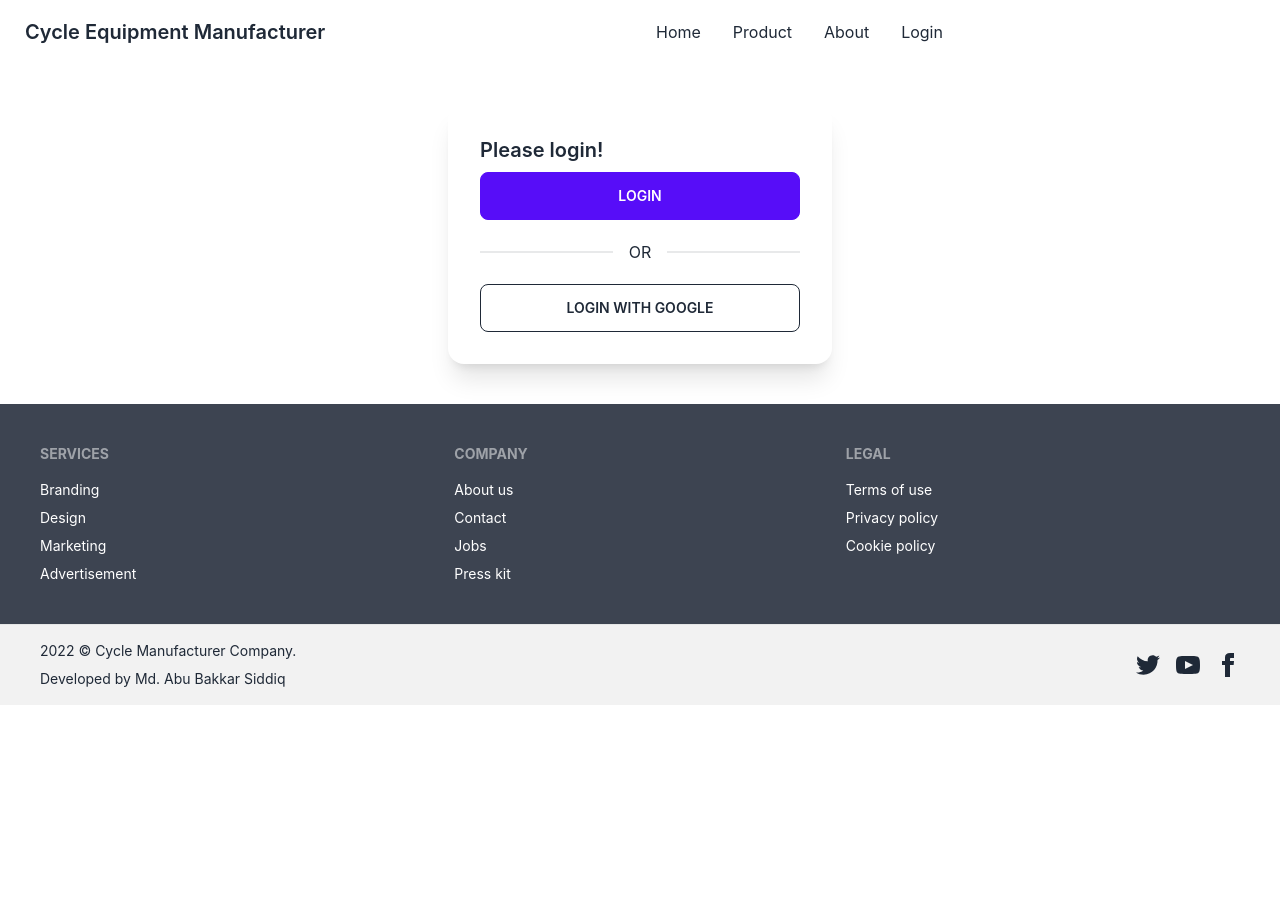
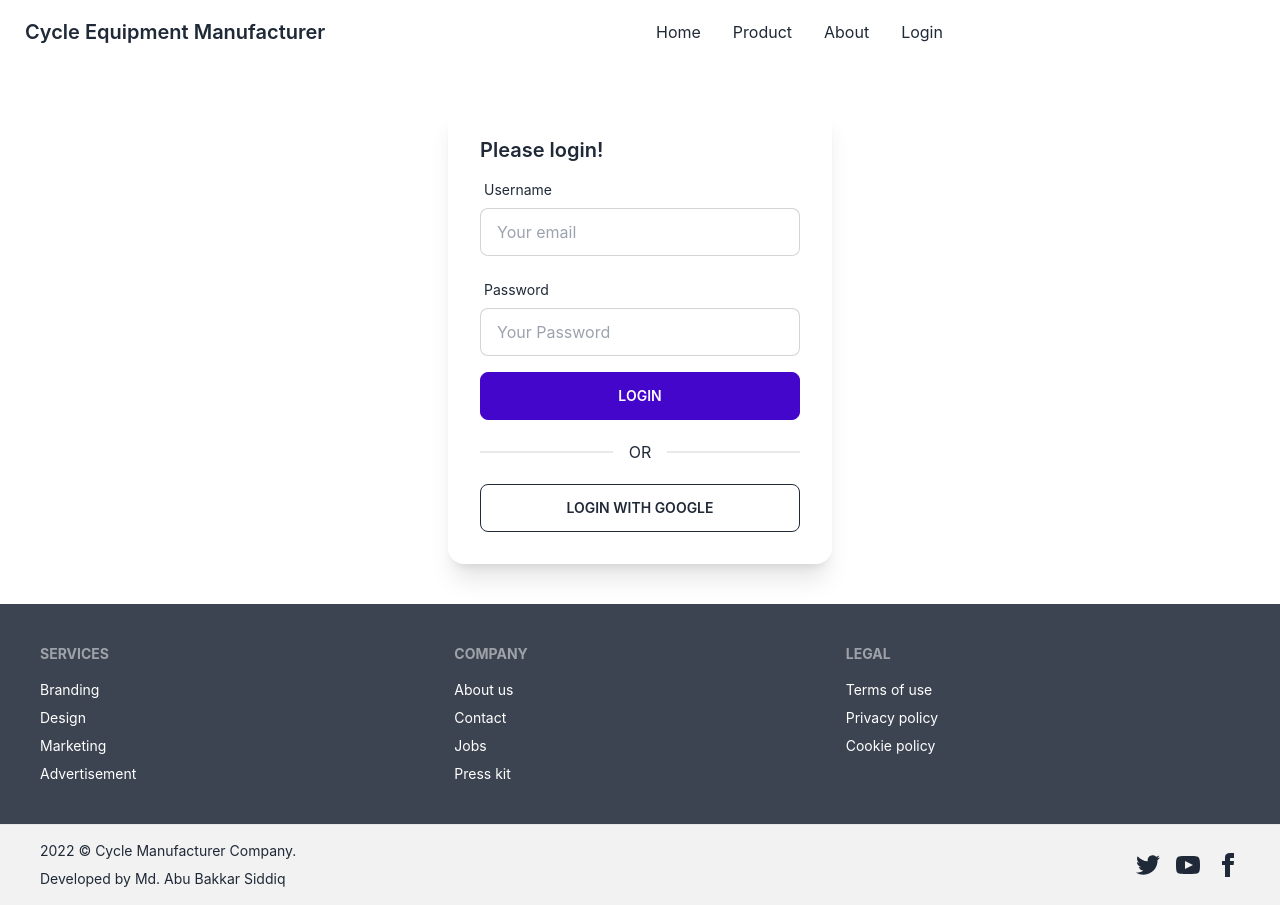
Before and after one commit to ab-siddiq/react-manufacturer-client, a React (Create React App) app: page /login in a window 1280 px wide. Before the commit the page ends 800 px from the top, so only its background shows below. Built offline with nearby package versions, Linux system fonts and the light colour scheme.

Commit message:
add login verification

```diff
--- a/src/Pages/Login/Login.js
+++ b/src/Pages/Login/Login.js
@@ -1,58 +1,119 @@
 import React from "react";
-import {useSignInWithGoogle} from 'react-firebase-hooks/auth';
+import {
+  useSignInWithEmailAndPassword,
+  useSignInWithGoogle,
+} from "react-firebase-hooks/auth";
 import auth from "../../firebase.init";
+import { useForm } from "react-hook-form";
 
 const Login = () => {
-    const [signInWithGoogle, user, loading, error] = useSignInWithGoogle(auth);
+  const [signInWithGoogle, gUser, gLoading, gError] = useSignInWithGoogle(auth);
+  const {
+    register,
+    formState: { errors },
+    handleSubmit,
+  } = useForm();
+  const [signInWithEmailAndPassword, user, loading, error] =
+    useSignInWithEmailAndPassword(auth);
 
-    if(user){
-        console.log('user',user);
-    }
-    if(error){
-        console.log('error',error)
-    }
-    const handleGoogleSignIn = () =>{
-        signInWithGoogle();
-    }
+  let signInError;
+  if (gUser) {
+    console.log("user", user);
+  }
+  if (loading || gLoading) {
+    return <p>Loading...</p>
+  }
+
+
+
+  if (gError || error) {
+    return (signInError = <p className="text-red-500 mb-2">{gError?.message || error?.message}</p>);
+  }
+  console.log(signInError);
+  const onSubmit = (data) => {
+    console.log(data);
+    signInWithEmailAndPassword(data.email, data.password);
+  };
+
+  const handleGoogleSignIn = () => {
+    signInWithGoogle();
+  };
   return (
     <div className="flex items-center justify-center py-10">
       <div class="card w-96 bg-base-100 shadow-xl ">
         <div class="card-body">
           <h2 class="card-title">Please login!</h2>
-          {/* <form>
+          <form onSubmit={handleSubmit(onSubmit)}>
             <div class="form-control w-full max-w-xs">
               <label class="label">
                 <span class="label-text">Username</span>
               </label>
               <input
+                {...register("email", {
+                  required: {
+                    value: true,
+                    message: "Email is required",
+                  },
+                  pattern: {
+                    value: /[a-z0-9]+@[a-z]+\.[a-z]{2,3}/,
+                    message: "enter valid email",
+                  },
+                })}
                 type="email"
-                placeholder="Type here"
+                placeholder="Your email"
                 class="input input-bordered w-full max-w-xs"
               />
               <label class="label">
-                <span class="label-text-alt">Alt label</span>
+                {errors.email?.type === "required" && (
+                  <span class="label-text-alt text-red-500">{errors.email.message}</span>
+                )}
+                {errors.email?.type === "pattern" && (
+                  <span class="label-text-alt text-red-500">{errors.email.message}</span>
+                )}
               </label>
             </div>
+
             <div class="form-control w-full max-w-xs">
               <label class="label">
                 <span class="label-text">Password</span>
               </label>
               <input
+                {...register("password", {
+                  required: {
+                    value: true,
+                    message: "password required",
+                  },
+                  minLength: {
+                    value: 6,
+                    message: "password must be 6 characters",
+                  },
+                })}
                 type="password"
-                placeholder="Type here"
+                placeholder="Your Password"
                 class="input input-bordered w-full max-w-xs"
               />
               <label class="label">
-                <span class="label-text-alt">Alt label</span>
+                {errors.password?.type === "required" && (
+                  <span class="label-text-alt text-red-500">{errors.password.message}</span>
+                )}
+                {errors.password?.type === "minLength" && (
+                  <span class="label-text-alt text-red-500">{errors.password.message}</span>
+                )}
               </label>
             </div>
-          </form> */}
+            {signInError}
+            <input type='submit' class="btn btn-active btn-primary btn-block" value='Login'/>
+
+          </form>
+          <div class="divider">OR</div>
+          {/* sign in with google  */}
           <div class="card-actions justify-end">
-            <button class="btn  btn-primary btn-block">Login</button>
-          </div>
-          <div class="divider">OR</div>
-          <div class="card-actions justify-end">
-            <button onClick={handleGoogleSignIn} class="btn btn-outline btn-block">Login With Google</button>
+            <button
+              onClick={handleGoogleSignIn}
+              class="btn btn-outline btn-block"
+            >
+              Login With Google
+            </button>
           </div>
         </div>
       </div>
```
